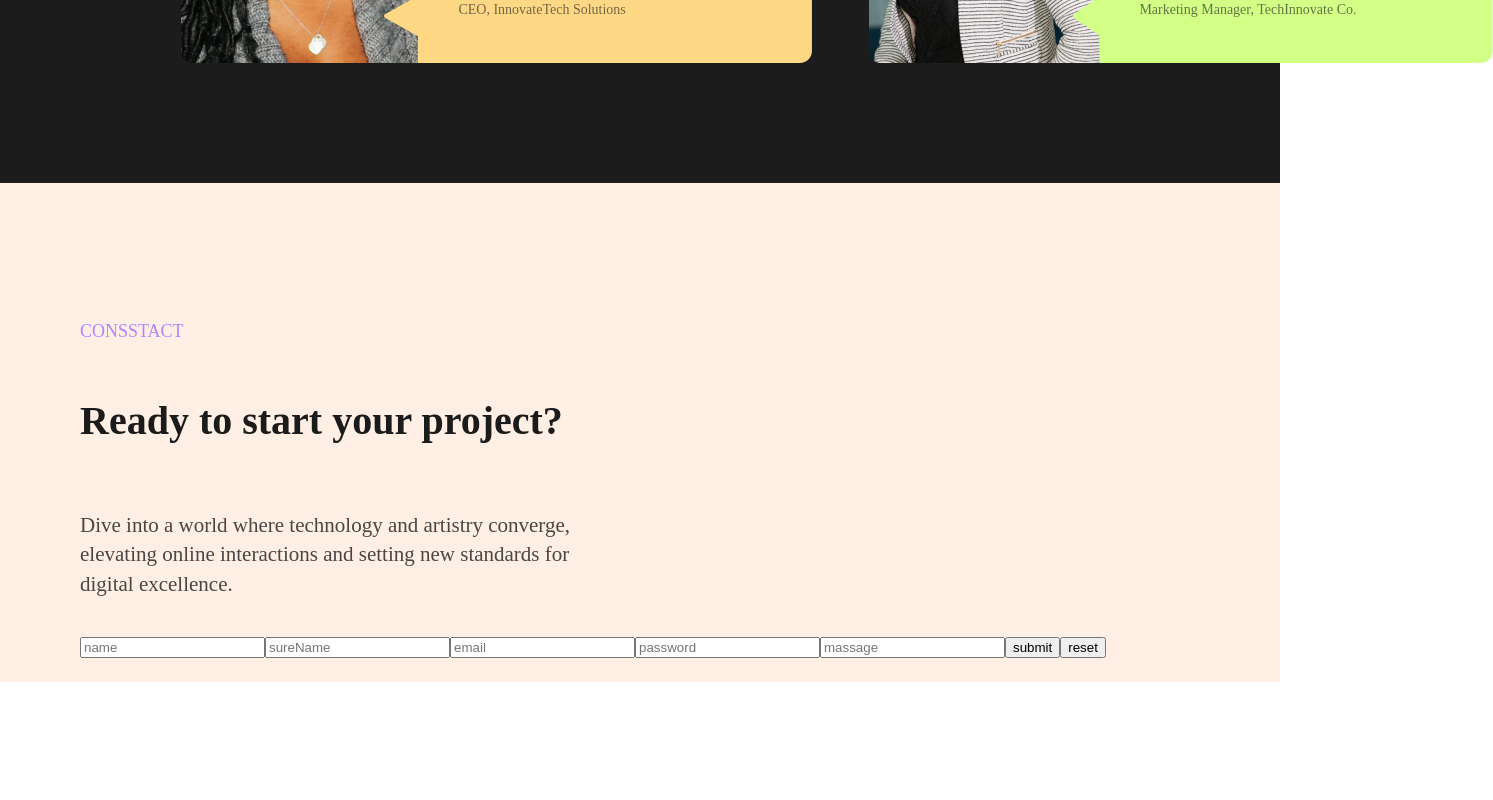
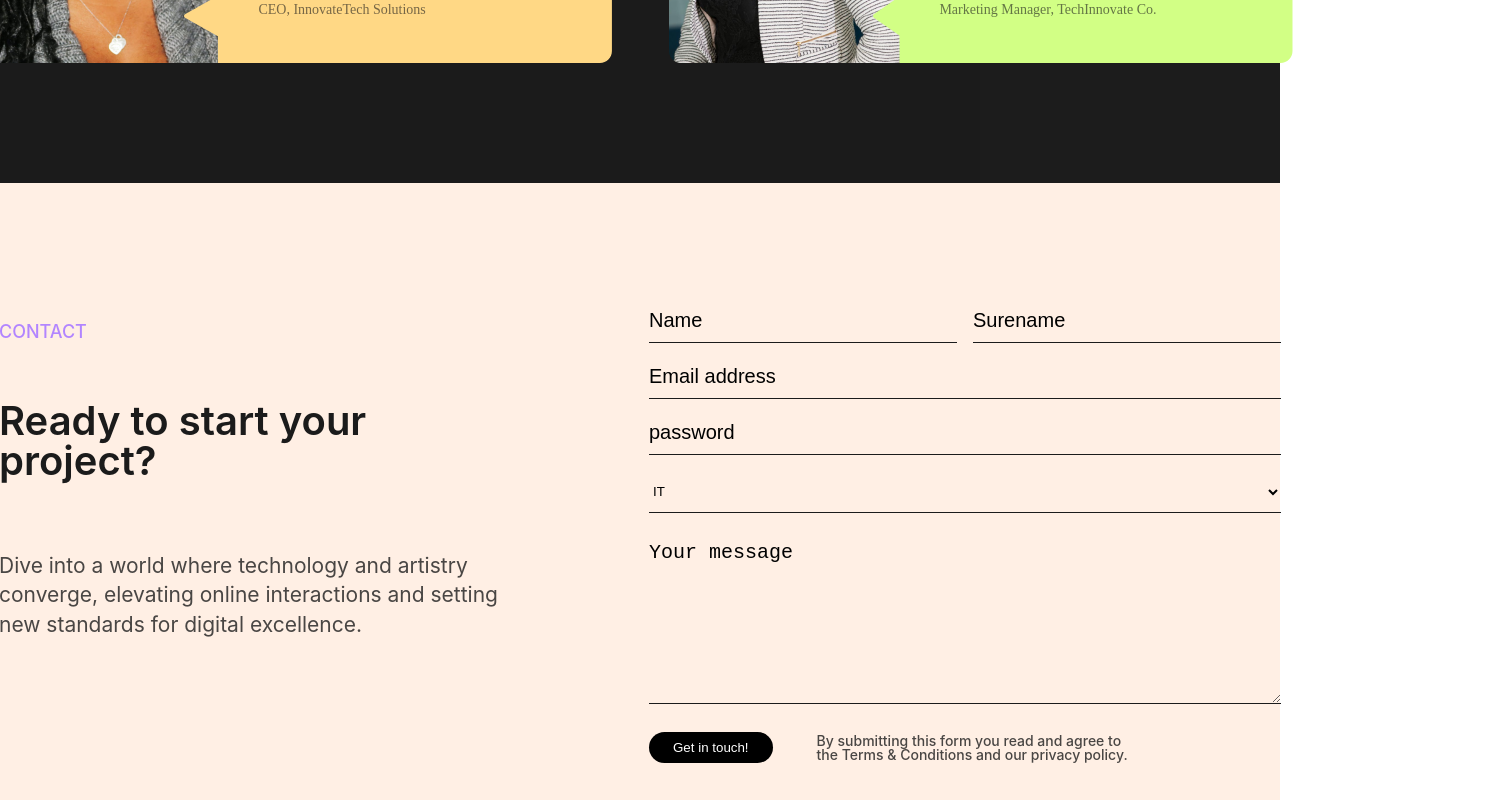
Before and after one commit to Inlvert/digital-experiences_, a React (Create React App) app: page / in a window 1280 px wide. Shown: the part 4396-5196 px from the top of the page, 1493 px wide, since content can reach past the window. Before the commit the page ends 5078 px from the top, so only its background shows below. Built offline with nearby package versions, Linux system fonts and the light colour scheme.

Commit message:
add ContactComp

```diff
--- a/src/components/ContactComp/Contact.module.scss
+++ b/src/components/ContactComp/Contact.module.scss
@@ -1,8 +1,10 @@
 .wrapper {
   display: flex;
+  justify-content: center;
+  align-items: center;
   padding: 120px 80px 24px 80px;
   flex-direction: column;
-  align-items: flex-start;
+
   gap: 64px;
 
   background: var(--LP-2-Light-Colour, #ffefe4);
@@ -10,6 +12,7 @@
 
 .contactSection {
   display: flex;
+  // max-width: 50%;
   align-items: flex-start;
   gap: 126px;
 }
@@ -25,7 +28,7 @@
   color: var(--LP-2-Colour-1, #b285ff);
 
   /* LP 2/Desktop/Tag Text */
-  font-family: Karla;
+
   font-size: 18px;
   font-style: normal;
   font-weight: 500;
@@ -46,7 +49,6 @@
   color: var(--LP-2-Dark-Colour, #1b1b1b);
 
   /* LP 2/Desktop/Header 2 */
-  font-family: Montserrat;
   font-size: 40px;
   font-style: normal;
   font-weight: 600;
@@ -58,7 +60,6 @@
   color: rgba(27, 27, 27, 0.8);
 
   /* LP 2/Desktop/Paragraph 1 */
-  font-family: Karla;
   font-size: 21px;
   font-style: normal;
   font-weight: 400;
--- a/src/components/ContactComp/index.jsx
+++ b/src/components/ContactComp/index.jsx
@@ -7,7 +7,7 @@ function ContactComp() {
     <div className={styles.wrapper}>
       <div className={styles.contactSection}>
         <div className={styles.textWrapper}>
-          <p className={styles.textContact}>consstact</p>
+          <p className={styles.textContact}>contact</p>
           <div className={styles.text}>
             <h2 className={styles.heading2}>Ready to start your project?</h2>
             <p className={styles.paragraph}>
@@ -15,9 +15,9 @@ function ContactComp() {
               elevating online interactions and setting new standards for
               digital excellence.
             </p>
-            <FormComp />
           </div>
         </div>
+        <FormComp />
       </div>
     </div>
   );
--- /dev/null
+++ b/src/components/FormComp/FormComp.module.scss
@@ -0,0 +1,91 @@
+.wrapper {
+  display: flex;
+  flex-direction: column;
+  align-items: flex-start;
+  gap: 16px;
+}
+
+.inputWrapper {
+  display: flex;
+  align-items: flex-start;
+  gap: 16px;
+}
+
+::placeholder {
+  color: rgb(0, 0, 0);
+  font-size: 1.5em;
+}
+
+.sureNameImput,
+.nameImput {
+  border: none;
+  color: inherit;
+  display: flex;
+  width: 308px;
+  padding: 12px 0px;
+  align-items: center;
+  gap: 10px;
+  background-color: transparent;
+
+  border-bottom: 1px solid var(--LP-2-Dark-Colour, #1b1b1b);
+}
+
+.divNameImput {
+  flex-direction: column;
+}
+
+.imputStyle {
+  display: flex;
+  border: none;
+  width: 632px;
+  padding: 12px 0px;
+  align-items: center;
+  gap: 10px;
+  background-color: transparent;
+  border-bottom: 1px solid var(--LP-2-Dark-Colour, #1b1b1b);
+}
+
+.imputTextarea {
+  display: flex;
+  border: none;
+  height: 150px;
+  width: 632px;
+  padding: 12px 0px;
+  align-items: center;
+  gap: 10px;
+  background-color: transparent;
+  border-bottom: 1px solid var(--LP-2-Dark-Colour, #1b1b1b);
+}
+
+.btn {
+  border: none;
+  margin-right: 20px;
+  padding: 8px 24px;
+  text-decoration: none;
+  font-weight: 400;
+  background-color: #000000;
+  color: white;
+  border-radius: 20px;
+  text-wrap: nowrap;
+  &:hover {
+    background-color: #b285ff;
+    color: white;
+  }
+}
+
+.buttonWrapper {
+  display: flex;
+  align-items: center;
+  gap: 24px;
+
+}
+
+.buttonWrapperText {
+  max-width: 324px;
+  color: rgba(27, 27, 27, 0.8);
+
+  font-size: 14px;
+  font-style: normal;
+  font-weight: 500;
+  line-height: 100%; /* 14px */
+}
--- a/src/components/FormComp/index.jsx
+++ b/src/components/FormComp/index.jsx
@@ -1,33 +1,88 @@
 import React from "react";
 import { USER_SCHEMA } from "../../utils/validation/userValidation";
 import { Formik, Form, Field, ErrorMessage } from "formik";
+import styles from "./FormComp.module.scss";
 
 const initialValues = {
   name: "",
   sureName: "",
   email: "",
   password: "",
+  industry: "IT",
   massage: "",
 };
 
 export const FormComp = (props) => {
-
   const handleSignUp = (values, formikBag) => {
     console.log(values);
     console.log(formikBag);
+    localStorage.setItem("formData", JSON.stringify(values));
     formikBag.resetForm();
   };
 
   return (
-    <Formik initialValues={initialValues} onSubmit={handleSignUp}>
+    <Formik
+      initialValues={initialValues}
+      onSubmit={handleSignUp}
+      validationSchema={USER_SCHEMA}
+    >
       <Form action="">
-        <Field type="text" name="name" placeholder="name" />
-        <Field type="text" name="sureName" placeholder="sureName" />
-        <Field type="email" name="email" placeholder="email" />
-        <Field type="password" name="password" placeholder="password" />
-        <Field type="text" name="massage" placeholder="massage" />
-        <button type="submit">submit</button>
-        <button type="resrt">reset</button>
+        <div className={styles.wrapper}>
+          <div className={styles.inputWrapper}>
+            <Field
+              type="text"
+              name="name"
+              placeholder="Name"
+              className={styles.nameImput}
+            />
+            <ErrorMessage name="name" component="div" />
+            <Field
+              type="text"
+              name="sureName"
+              placeholder="Surename"
+              className={styles.sureNameImput}
+            />
+            <ErrorMessage name="sureName" component="div" />
+          </div>
+          <Field
+            type="email"
+            name="email"
+            placeholder="Email address"
+            className={styles.imputStyle}
+          />
+          <ErrorMessage name="email" component="div" />
+          <Field
+            type="password"
+            name="password"
+            placeholder="password"
+            className={styles.imputStyle}
+          />
+          <ErrorMessage name="password" component="div" />
+          <Field
+            as="select"
+            name="industry"
+            placeholder="Industry"
+            className={styles.imputStyle}
+          >
+            <option value="IT">IT</option>
+            <option value="Management">Management</option>
+          </Field>
+          <Field
+            as="textarea"
+            name="massage"
+            placeholder="Your message"
+            className={styles.imputTextarea}
+          />
+          <div className={styles.buttonWrapper}>
+            <button type="submit" className={styles.btn}>
+              Get in touch!
+            </button>
+            <p className={styles.buttonWrapperText}>
+              By submitting this form you read and agree to{"\n"}the Terms &
+              Conditions and our privacy policy.
+            </p>
+          </div>
+        </div>
       </Form>
     </Formik>
   );
--- a/src/components/Testimonial/Testimonial.module.scss
+++ b/src/components/Testimonial/Testimonial.module.scss
@@ -2,8 +2,9 @@
   display: flex;
   justify-content: center;
   align-items: center;
-  margin: 0 auto;
+
   gap: 48px;
+
   background: var(--LP-2-Dark-Colour, hsl(0, 0%, 11%));
 }
 
@@ -11,16 +12,15 @@
   display: flex;
   padding: 120px 80px;
   flex-direction: column;
-  // justify-content: start;
-  // align-items: start;
+  margin-left: -400px;
   gap: 48px;
-  // background: var(--LP-2-Dark-Colour, #1b1b1b);
+  background: var(--LP-2-Dark-Colour, #1b1b1b);
 }
 
 .textWrapper {
   display: flex;
-  align-items: flex-start;
-  gap: 834px;
+  // align-items: flex-start;
+  // gap: 834px;
 }
 
 .leftTextWrapper {
--- a/src/components/Testimonial/index.jsx
+++ b/src/components/Testimonial/index.jsx
@@ -25,6 +25,7 @@ const dataTestimonial = [
     svg: Svg2,
   },
 
+
 ];
 
 export default function Testimonial() {
```
